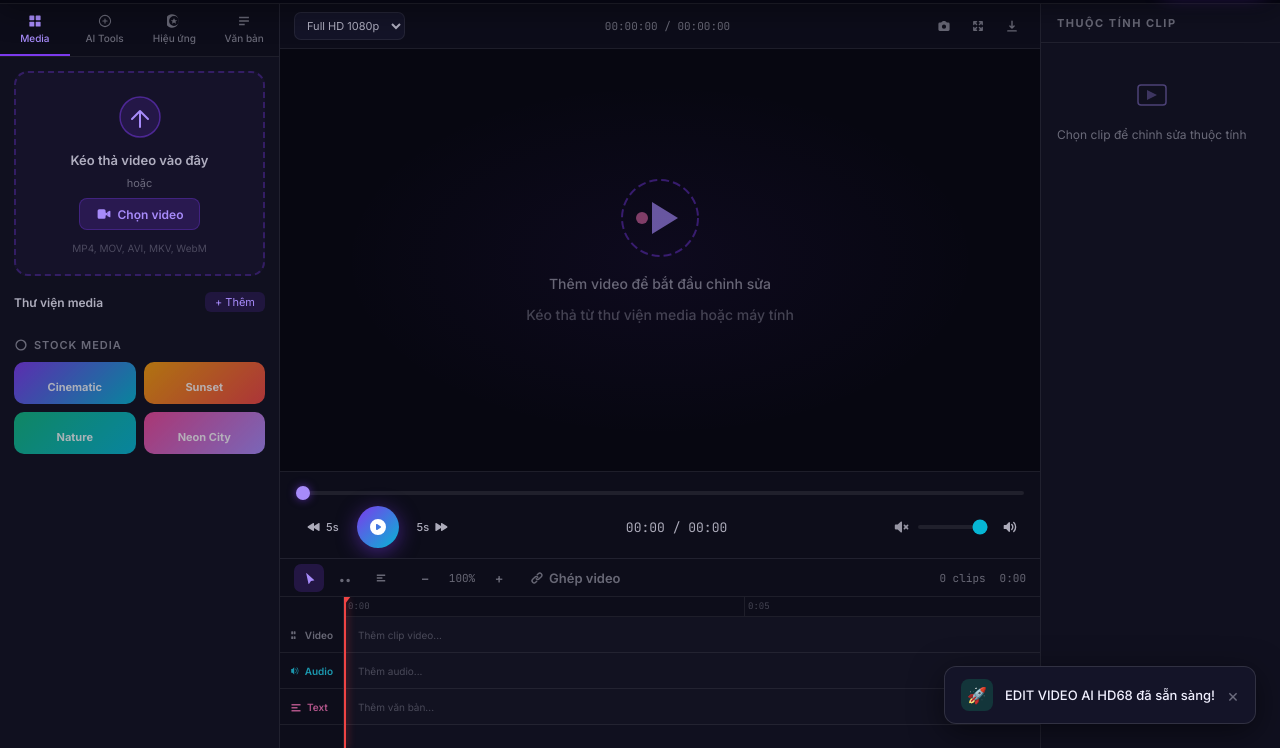
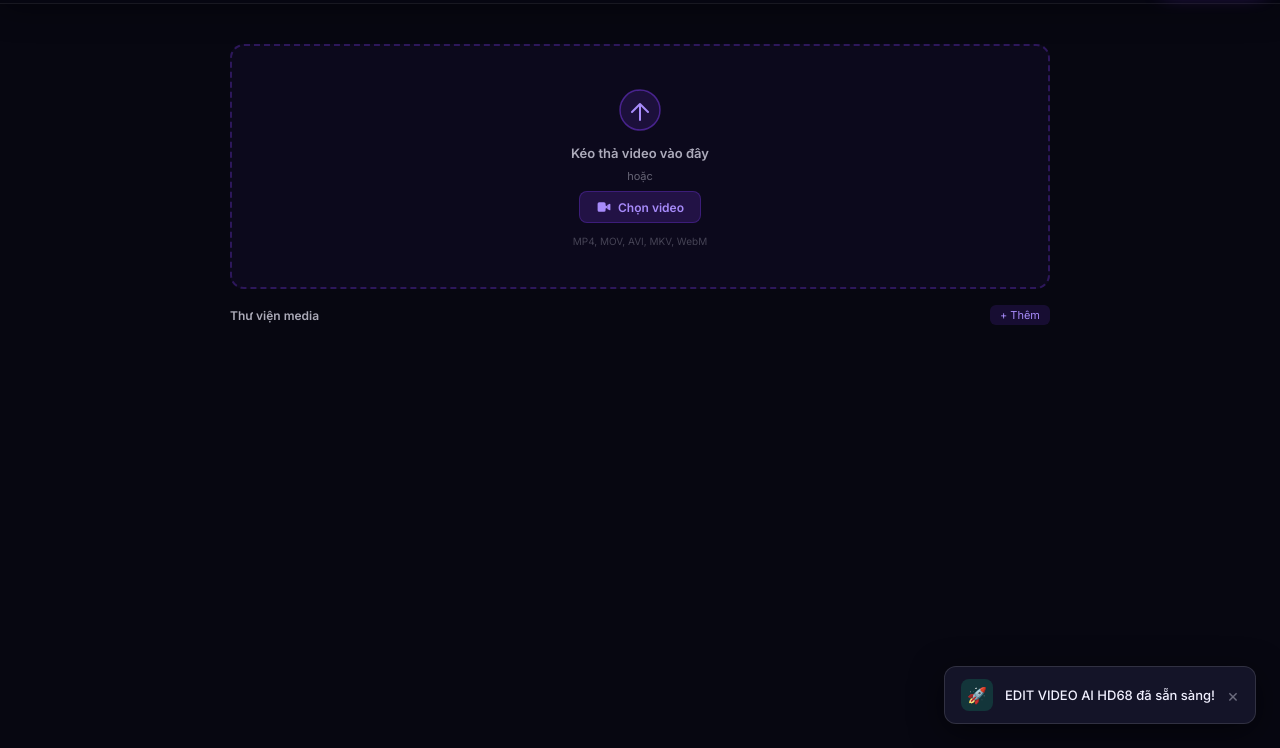
Before and after one commit to hoangduong56879-droid/edit-video-ai-hd68, a plain HTML site: page index.html in a window 1280 px wide. Shown: the part 52-800 px from the top of the page. Drawn offline with Linux system fonts and the light colour scheme.

Commit message:
Stage 2: dedicated "Tải lên" screen for step 1
Moves the upload dropzone + media library out of panel-editor's
internal Media sub-tab into their own top-level #step-screen-1
container, shown directly for step 1 instead of being one tab among
four inside the editor. Cuts the decorative Stock Media grid (no
handlers ever existed for it). panel-editor now starts hidden and
opens on its AI Tools tab by default once step 2 is reached, since
Media no longer needs a slot there.

addClipToLibrary()/addMediaItem() (the recently-fixed Safari-safe
upload path) are untouched — only the surrounding markup moved.
Mobile's separate #mob-sheet-media/#mob-file-input are intentionally
left as-is for now; unifying them with this new dropzone belongs to
the Stage 3 responsive-layout rebuild, not this move.

Co-Authored-By: Claude Sonnet 5 <noreply@anthropic.com>

```diff
--- a/app.js
+++ b/app.js
@@ -163,6 +163,7 @@ function goToStep(n) {
   State.currentStep = n;
   updateStepperUI();
 
+  const step1   = document.getElementById('step-screen-1');
   const editor  = document.getElementById('panel-editor');
   const color   = document.getElementById('panel-color');
   const audio   = document.getElementById('panel-audio');
@@ -170,12 +171,11 @@ function goToStep(n) {
   const done    = document.getElementById('step-screen-4');
   const subnav  = document.getElementById('step2-subnav');
 
-  [editor, color, audio, exportP, done].forEach(el => el && el.classList.add('hidden'));
+  [step1, editor, color, audio, exportP, done].forEach(el => el && el.classList.add('hidden'));
 
   if (n === 1) {
     subnav?.classList.add('hidden');
-    editor?.classList.remove('hidden');
-    switchToPanelTab('media');
+    step1?.classList.remove('hidden');
   } else if (n === 2) {
     subnav?.classList.remove('hidden');
     const activeBtn = subnav?.querySelector('.step2-subnav-btn.active') || subnav?.querySelector('.step2-subnav-btn');
--- a/index.html
+++ b/index.html
@@ -127,32 +127,9 @@
       <button class="step2-subnav-btn" data-panel="audio" id="s2tab-audio">Âm thanh</button>
     </nav>
 
-    <!-- ===== EDITOR TAB ===== -->
-    <main class="app-body" id="panel-editor">
-      <!-- LEFT: Media & AI Panel -->
-      <aside class="panel-left">
-        <!-- Tab switcher -->
-        <div class="panel-tabs">
-          <button class="ptab active" data-ptab="media" id="ptab-media">
-            <svg viewBox="0 0 20 20" fill="currentColor" width="14"><rect x="2" y="2" width="7" height="7" rx="1"/><rect x="11" y="2" width="7" height="7" rx="1"/><rect x="2" y="11" width="7" height="7" rx="1"/><rect x="11" y="11" width="7" height="7" rx="1"/></svg>
-            Media
-          </button>
-          <button class="ptab" data-ptab="ai" id="ptab-ai">
-            <svg viewBox="0 0 20 20" fill="none" width="14"><circle cx="10" cy="10" r="8" stroke="currentColor" stroke-width="1.5"/><path d="M7 10h6M10 7v6" stroke="currentColor" stroke-width="1.5" stroke-linecap="round"/></svg>
-            AI Tools
-          </button>
-          <button class="ptab" data-ptab="effects" id="ptab-effects">
-            <svg viewBox="0 0 20 20" fill="currentColor" width="14"><path d="M11.5 1.5a9.5 9.5 0 100 17 9.5 9.5 0 000-17zM10 3a7 7 0 110 14A7 7 0 0110 3z"/><path d="M10 6l1.5 3h3l-2.5 2 1 3-3-2-3 2 1-3-2.5-2h3z" fill="currentColor"/></svg>
-            Hiệu ứng
-          </button>
-          <button class="ptab" data-ptab="text" id="ptab-text">
-            <svg viewBox="0 0 20 20" fill="currentColor" width="14"><path d="M3 4h14v2H3V4zm0 5h14v2H3V9zm0 5h8v2H3v-2z"/></svg>
-            Văn bản
-          </button>
-        </div>
-
-        <!-- MEDIA Panel -->
-        <div class="panel-content active" id="pcontent-media">
+    <!-- ===== BƯỚC 1: TẢI LÊN ===== -->
+    <main class="app-body step1-screen" id="step-screen-1">
+      <div class="step1-content">
         <div class="media-upload-zone" id="media-upload-zone">
           <div class="upload-icon">
             <svg viewBox="0 0 48 48" fill="none" width="48">
@@ -183,24 +160,31 @@
             <!-- Media items injected here -->
           </div>
         </div>
-
-          <!-- Stock Media -->
-          <div class="stock-section">
-            <div class="stock-header">
-              <svg viewBox="0 0 20 20" fill="currentColor" width="14"><path d="M10 2a8 8 0 100 16A8 8 0 0010 2zm0 2a6 6 0 11-3.93 10.61l-.04-.04A6 6 0 0110 4z"/></svg>
-              Stock Media
-            </div>
-            <div class="stock-grid">
-              <div class="stock-item" style="--c1:#7c3aed;--c2:#06b6d4">Cinematic</div>
-              <div class="stock-item" style="--c1:#f59e0b;--c2:#ef4444">Sunset</div>
-              <div class="stock-item" style="--c1:#10b981;--c2:#06b6d4">Nature</div>
-              <div class="stock-item" style="--c1:#ec4899;--c2:#a78bfa">Neon City</div>
-            </div>
-          </div>
+      </div>
+    </main>
+
+    <!-- ===== EDITOR TAB ===== -->
+    <main class="app-body hidden" id="panel-editor">
+      <!-- LEFT: Media & AI Panel -->
+      <aside class="panel-left">
+        <!-- Tab switcher -->
+        <div class="panel-tabs">
+          <button class="ptab active" data-ptab="ai" id="ptab-ai">
+            <svg viewBox="0 0 20 20" fill="none" width="14"><circle cx="10" cy="10" r="8" stroke="currentColor" stroke-width="1.5"/><path d="M7 10h6M10 7v6" stroke="currentColor" stroke-width="1.5" stroke-linecap="round"/></svg>
+            AI Tools
+          </button>
+          <button class="ptab" data-ptab="effects" id="ptab-effects">
+            <svg viewBox="0 0 20 20" fill="currentColor" width="14"><path d="M11.5 1.5a9.5 9.5 0 100 17 9.5 9.5 0 000-17zM10 3a7 7 0 110 14A7 7 0 0110 3z"/><path d="M10 6l1.5 3h3l-2.5 2 1 3-3-2-3 2 1-3-2.5-2h3z" fill="currentColor"/></svg>
+            Hiệu ứng
+          </button>
+          <button class="ptab" data-ptab="text" id="ptab-text">
+            <svg viewBox="0 0 20 20" fill="currentColor" width="14"><path d="M3 4h14v2H3V4zm0 5h14v2H3V9zm0 5h8v2H3v-2z"/></svg>
+            Văn bản
+          </button>
         </div>
 
         <!-- AI TOOLS Panel -->
-        <div class="panel-content" id="pcontent-ai">
+        <div class="panel-content active" id="pcontent-ai">
           <div class="ai-header">
             <div class="ai-badge">
               <span class="ai-dot"></span>
--- a/style.css
+++ b/style.css
@@ -1159,6 +1159,18 @@ input[type="range"] { -webkit-appearance: none; appearance: none; }
 .share-btn:hover { background: rgba(255,255,255,0.1); border-color: var(--border-light); color: var(--text-primary); transform: translateY(-1px); }
 
 /* ====================================
+   STEP 1 — TẢI LÊN (màn hình riêng)
+   ==================================== */
+.step1-screen { flex-direction: column; align-items: center; overflow-y: auto; padding: 20px; }
+.step1-content { width: 100%; max-width: 640px; padding: 20px 0 40px; }
+.step1-content .media-upload-zone { padding: 40px 24px; }
+.step1-content .media-grid { grid-template-columns: repeat(3, 1fr); gap: 12px; }
+@media (min-width: 900px) {
+  .step1-content { max-width: 820px; }
+  .step1-content .media-grid { grid-template-columns: repeat(4, 1fr); }
+}
+
+/* ====================================
    STEP 2 SUB-NAV (Chỉnh sửa / Màu sắc / Âm thanh)
    ==================================== */
 .step2-subnav {
```
Lines whose indentation alone changed are shown as unchanged.
